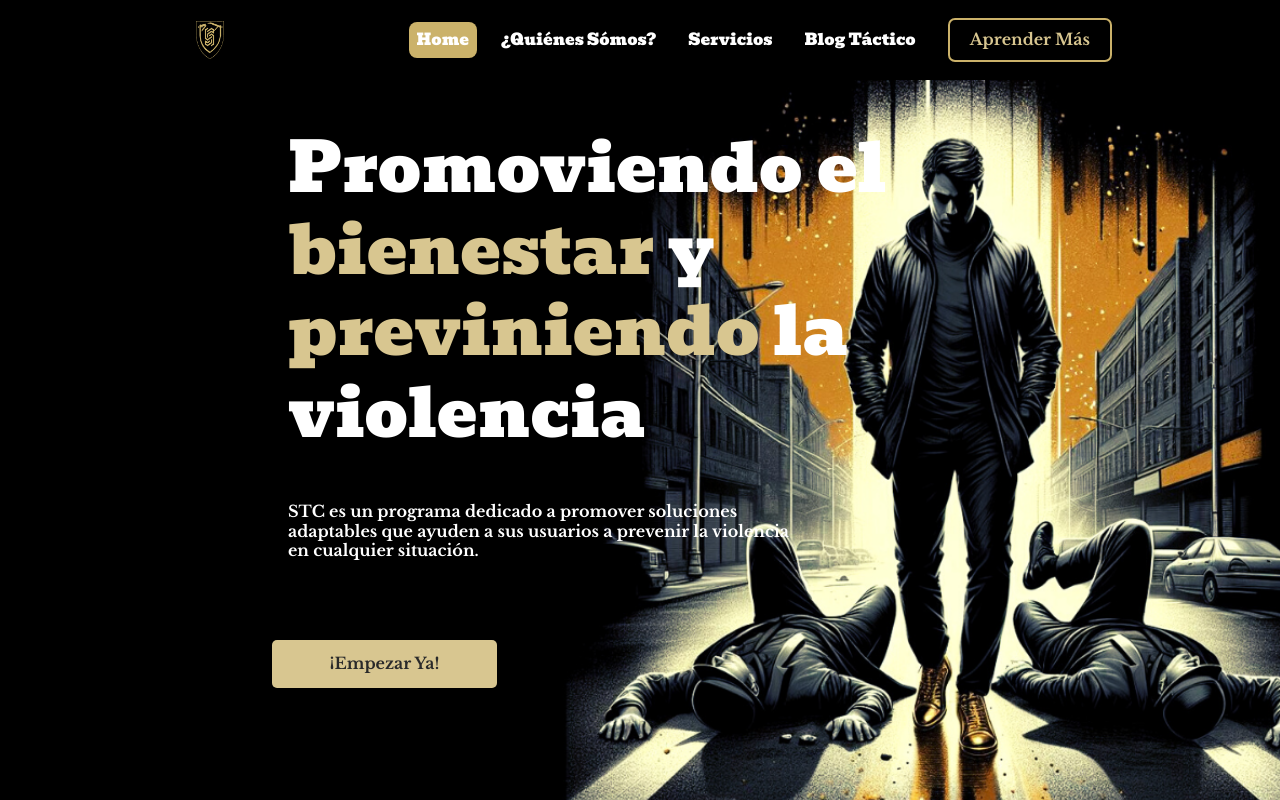
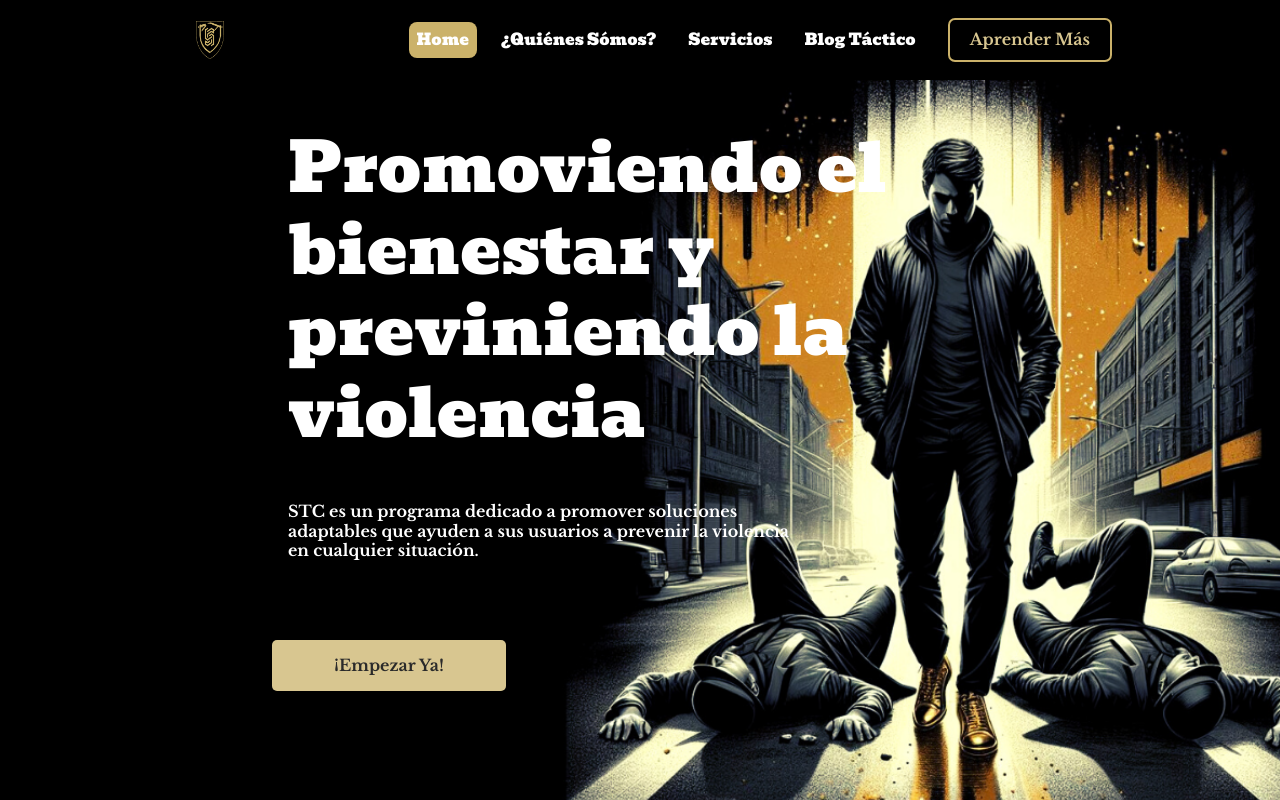
Before and after one commit to luifer991/stc, a Next.js app: page / in a window 1280 px wide. Shown: the top 800 px of the page. Built offline with nearby package versions, Linux system fonts and the light colour scheme; no server answers.

Commit message:
remove span class

```diff
--- a/src/app/globals.css
+++ b/src/app/globals.css
@@ -66,10 +66,6 @@ body {
 
 /* Hero */
 
-span{
-  color: #d8c690;
-}
-
 .s-btn{
   width: 225px;
   height: 48px;
@@ -116,22 +112,20 @@ span{
 }
 
 .l-btn{
-  width: 225px;
-  height: 48px;
+  padding: 16px 62px;
   border-radius: 5px;
-  margin-right: 32px;
   background-color: #d8c690;
   color: #2a2a2a;
   font-family: 'Libre Baskerville', serif;
   cursor: pointer;
-  transition: all 1000ms;
+  transition: all 500ms;
   border-color: #cbb26a0d;
 }
 
 .l-btn:hover{
   background-color: #d8c690;
-  scale: 1.2;
-  box-shadow: 4px 5px 17px -4px #d8c690;
+  transform: scale3d(2, 0.5);
+  box-shadow: 8px 10px 21px -6px #d8c690;
 }
 
 
@@ -434,6 +428,7 @@ box-shadow: 0 4px 18px 0 rgba(0, 0, 0, 0.25);
 
 .grid-item:hover .card-button {
 transform: translate(-40%, 40%);
+text-align: center;
 opacity: 1;
 cursor: pointer;
 }
```
